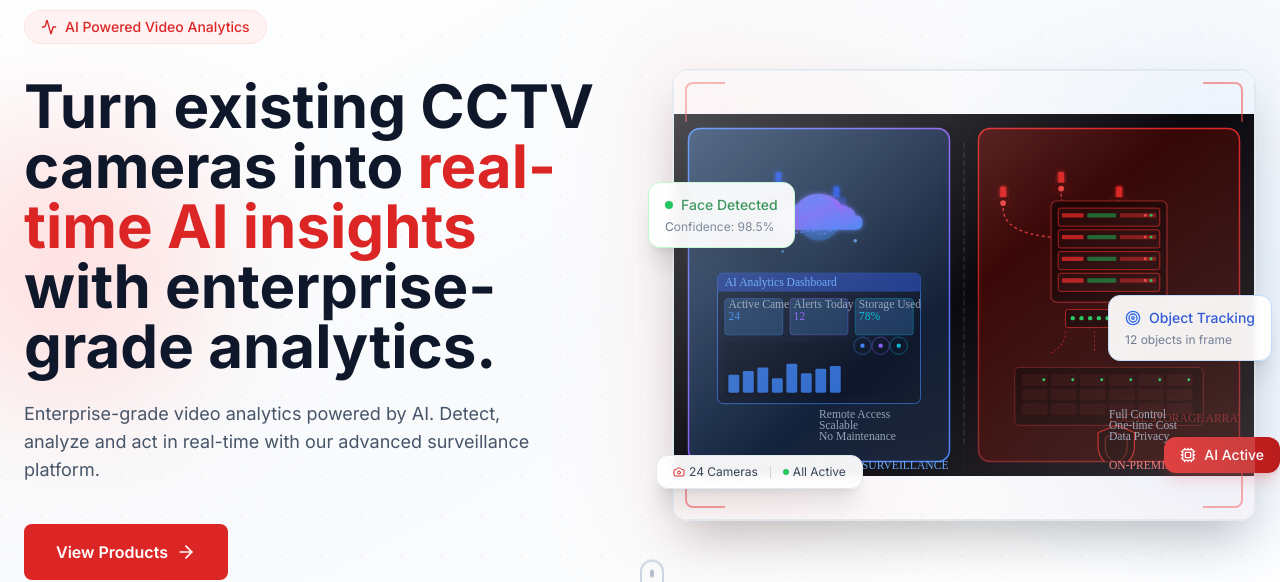
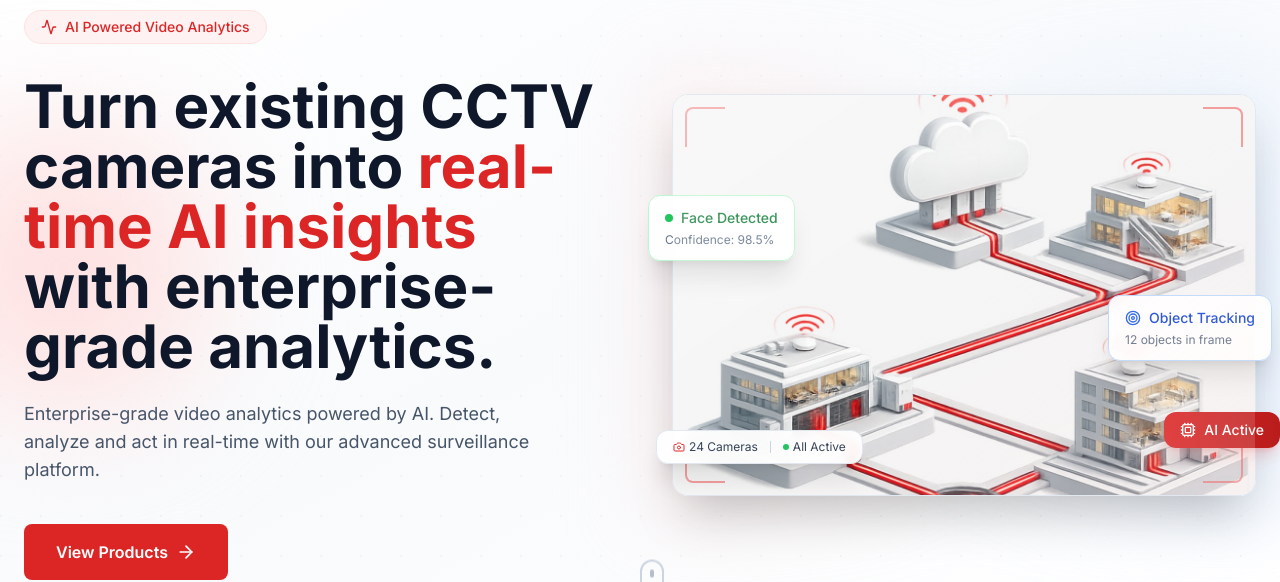
Before and after one commit to Tarushi0106/marketttplace, a Next.js app: page /heropage in a window 1280 px wide. Shown: the part 164-746 px from the top of the page. Built offline with nearby package versions, Linux system fonts and the light colour scheme; no server answers; the database is empty.

Commit message:
Restored original hero image

```diff
--- a/src/app/(storefront)/heropage/page.tsx
+++ b/src/app/(storefront)/heropage/page.tsx
@@ -61,14 +61,12 @@ function HeroSection() {
                 {/* Gradient Overlay */}
                 <div className="absolute inset-0 bg-gradient-to-br from-white/30 via-transparent to-red-100/20 z-10" />
 
-                {/* Split Scene Illustration */}
-                <div className="w-full h-[450px] rounded-xl overflow-hidden shadow-2xl border border-slate-200">
-                  <img
-                    src="/uploads/split-surveillance-illustration.svg"
-                    alt="Cloud vs On-Premise Surveillance Comparison"
-                    className="w-full h-full object-contain"
-                  />
-                </div>
+                {/* Main Image */}
+                <img
+                  src="/uploads/WhatsApp Image 2026-03-23 at 5.03.20 PM.jpeg"
+                  alt="VSaaS Video Analytics Platform"
+                  className="w-full h-[400px] object-cover"
+                />
 
                 {/* Corner Accents */}
                 <div className="absolute top-3 left-3 w-10 h-10 border-t-2 border-l-2 border-red-500/50 rounded-tl-lg" />
```
